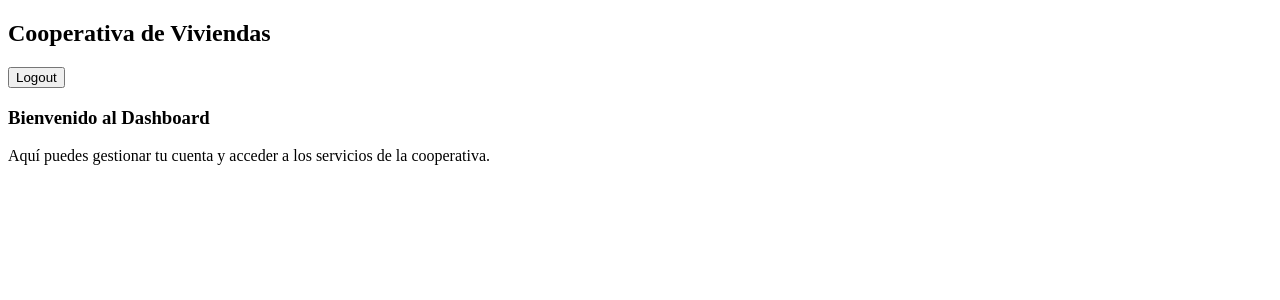
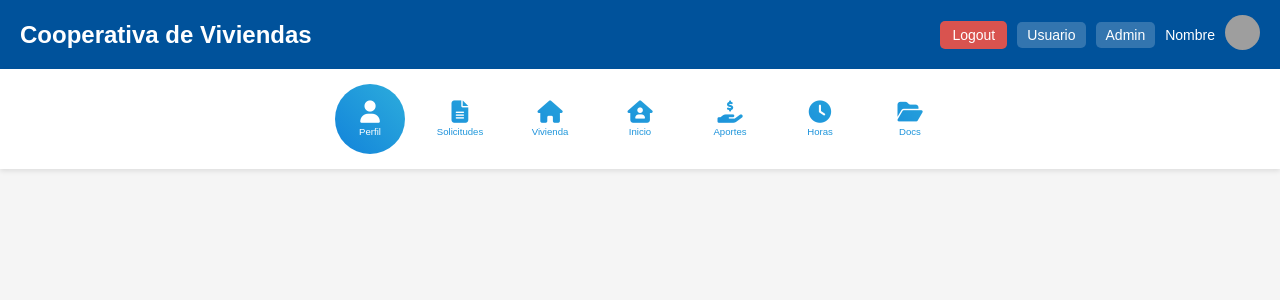
Before and after one commit to BlueLabTeam/Administracion-de-cooperativas-BlueLab-Team, a PHP site: template src/Views/dashboardUsuario.php in a window 1280 px wide. Shown: the top 300 px of the page. Run offline with PHP 8.4, Linux system fonts and the light colour scheme; the template is opened without the code that fills it, so the values that code supplies are empty; some libraries are stand-ins or nearby versions; grey boxes are pictures that could not be loaded.

Commit message:
dashboard: estilos, estructura html base. fix indentación minimo

```diff
--- a/src/Views/dashboardUsuario.php
+++ b/src/Views/dashboardUsuario.php
@@ -1,19 +1,19 @@
 <!DOCTYPE html>
-<html lang="en">
+<html lang="es">
+
 <head>
-    <meta charset="UTF-8">
-    <meta name="viewport" content="width=device-width, initial-scale=1.0">
-    <title>Dashboard</title>
+	<meta charset="UTF-8" />
+	<meta name="viewport" content="width=device-width, initial-scale=1.0" />
+	<title>Gestcoop – Panel de Usuario</title>
 </head>
+
 <body>
-    <header>
-        <h2>Cooperativa de Viviendas</h2>
-        <a href="/api/logout"><button>Logout</button></a>
-    </header>
-    <main>
-        <h3>Bienvenido al Dashboard</h3>
-        <p>Aquí puedes gestionar tu cuenta y acceder a los servicios de la cooperativa.</p>
+	<?php include __DIR__ . '/includes/dashboardHeader.html'; ?>
 
-    </main>
+	<main class="container">
+
+	</main>
+
 </body>
+
 </html>
--- /dev/null
+++ b/src/Views/includes/dashboardHeader.html
@@ -0,0 +1,79 @@
+<!DOCTYPE html>
+<html lang="es">
+
+<head>
+    <meta charset="UTF-8">
+    <meta name="viewport" content="width=device-width, initial-scale=1.0">
+    <title>Cooperativa de Viviendas</title>
+    <link rel="stylesheet" href="https://cdnjs.cloudflare.com/ajax/libs/font-awesome/6.4.0/css/all.min.css">
+    <link rel="stylesheet" href="/assets/css/dashboardHeader.css" />
+    <link rel="stylesheet" href="/assets/css/dashboardUsuario.css" />
+    <link rel="stylesheet" href="/assets/css/dashboardNotificaciones.css" />
+</head>
+
+<body>
+
+    <header class="header">
+        <div class="logo">
+            <h1>Cooperativa de Viviendas</h1>
+        </div>
+
+        <div class="user-controls">
+            <a href="/api/logout" class="logout-link">
+                <button class="btn-logout">Logout</button>
+            </a>
+            <button class="btn-usuario">Usuario</button>
+            <button class="btn-admin">Admin</button>
+            <span class="nombre">Nombre</span>
+            <div class="icono-usuario">
+                <img src="https://cdn-icons-png.flaticon.com/512/847/847969.png" alt="Usuario">
+            </div>
+        </div>
+    </header>
+
+    <nav class="menu">
+        <ul>
+            <li class="activo">
+                <a href="#perfil">
+                    <i class="fas fa-user"></i>
+                    <small>Perfil</small>
+                </a>
+            </li>
+            <li>
+                <a href="#solicitudes">
+                    <i class="fas fa-file-alt"></i>
+                    <small>Solicitudes</small>
+                </a>
+            </li>
+            <li>
+                <a href="#vivienda">
+                    <i class="fas fa-home"></i>
+                    <small>Vivienda</small>
+                </a>
+            </li>
+            <li>
+                <a href="#inicio">
+                    <i class="fas fa-house-user"></i>
+                    <small>Inicio</small>
+                </a>
+            </li>
+            <li>
+                <a href="#aportes">
+                    <i class="fas fa-hand-holding-usd"></i>
+                    <small>Aportes</small>
+                </a>
+            </li>
+            <li>
+                <a href="#horas">
+                    <i class="fas fa-clock"></i>
+                    <small>Horas</small>
+                </a>
+            </li>
+            <li>
+                <a href="#docs">
+                    <i class="fas fa-folder-open"></i>
+                    <small>Docs</small>
+                </a>
+            </li>
+        </ul>
+    </nav>
--- a/src/Views/includes/header.html
+++ b/src/Views/includes/header.html
@@ -1,11 +1,13 @@
 <!DOCTYPE html>
 <html lang="es">
+
 <head>
   <meta charset="UTF-8">
   <meta name="viewport" content="width=device-width, initial-scale=1.0">
   <title>Conviconsu</title>
   <link rel="stylesheet" href="/assets/css/header.css">
 </head>
+
 <body>
   <header>
     <h2 class="header__title">
@@ -26,4 +28,5 @@
     </a>
   </header>
 </body>
+
 </html>
```
Also changed, not shown: src/Views/home.php (+10 -6 lines), public/assets/css/dashboardHeader.css (added), public/assets/css/dashboardUsuario.css (added).
